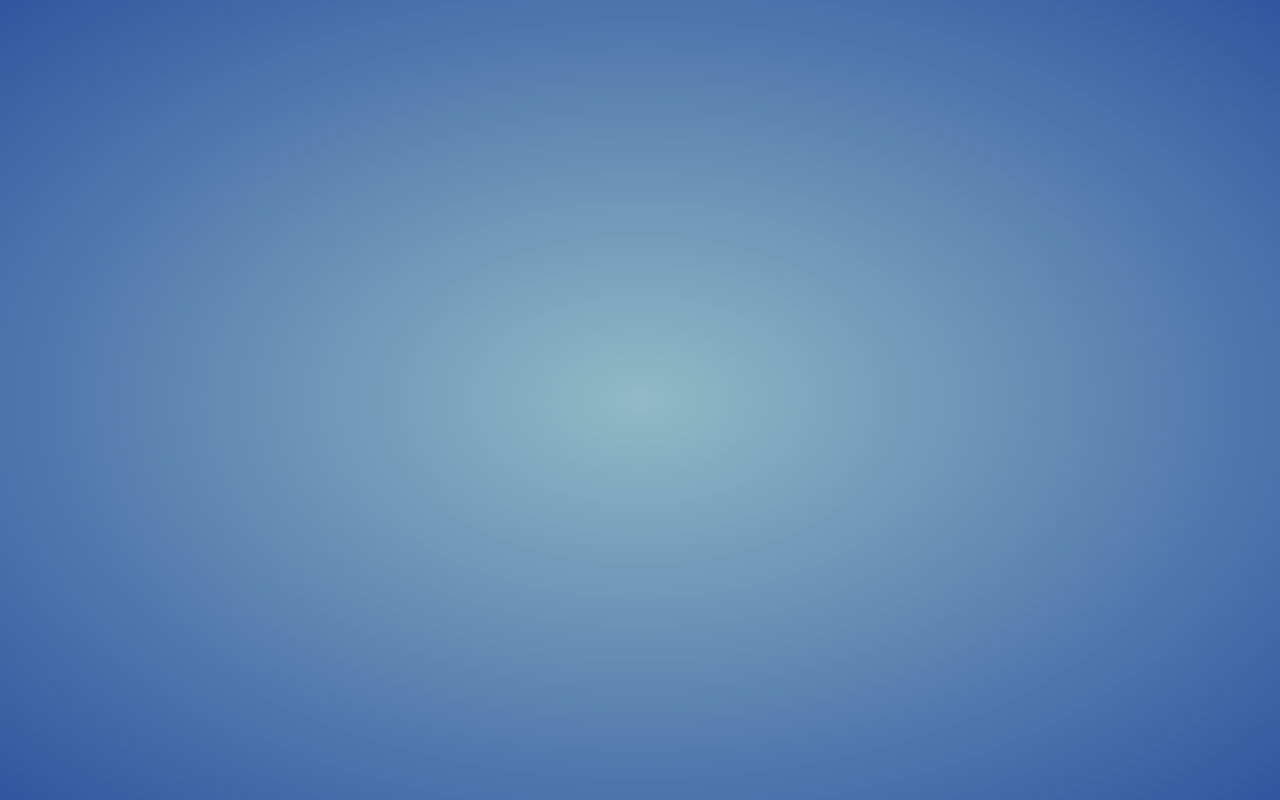
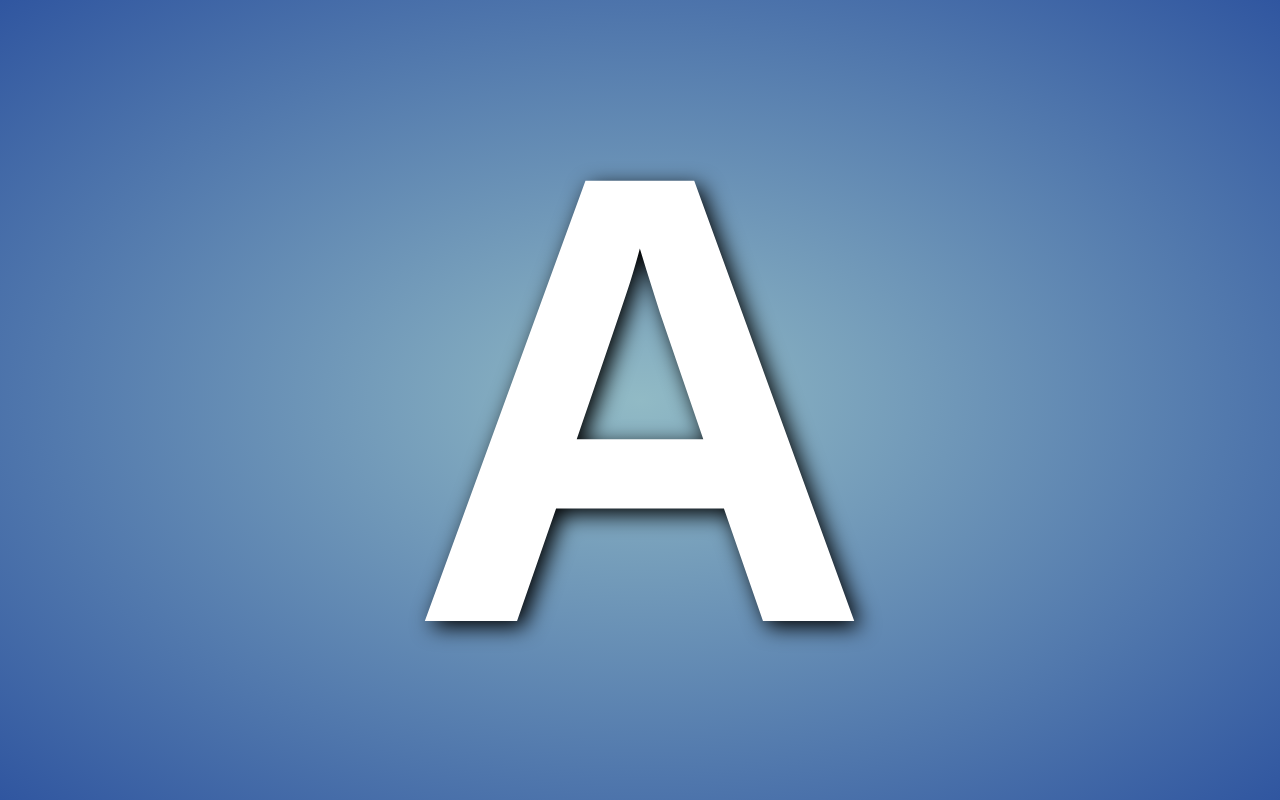
Before and after one commit to xhroot/abcslides-com, a plain HTML site: page index.html in a window 1280 px wide. Drawn offline with nearby package versions, Linux system fonts and the light colour scheme.

Commit message:
show initial letter

```diff
--- a/index.html
+++ b/index.html
@@ -45,5 +45,6 @@ $(document).keyup(function(e) {
   $('#container').html(String.fromCharCode(letterCode));
 });
 
+$('#container').html(String.fromCharCode(letterCode));
 
 </script>
```
